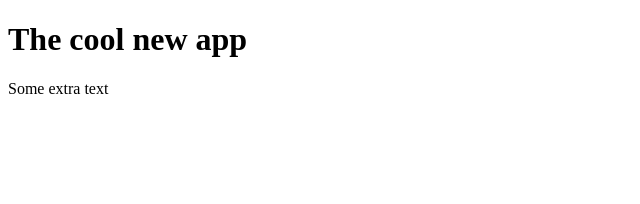
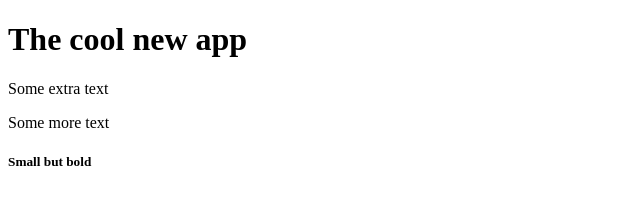
Before and after one commit to ZPieper/janGroupGit, a plain HTML site: page index.html in a window 1280 px wide. Shown: the whole page, without its empty margins (0-640 px from the left). Drawn offline with Linux system fonts and the light colour scheme.

Commit message:
added some html

```diff
--- a/index.html
+++ b/index.html
@@ -8,5 +8,7 @@
 <body>
     <h1>The cool new app</h1>
     <p>Some extra text</p>
+    <p>Some more text</p>
+    <h5>Small but bold</h5>
 </body>
 </html>
```
